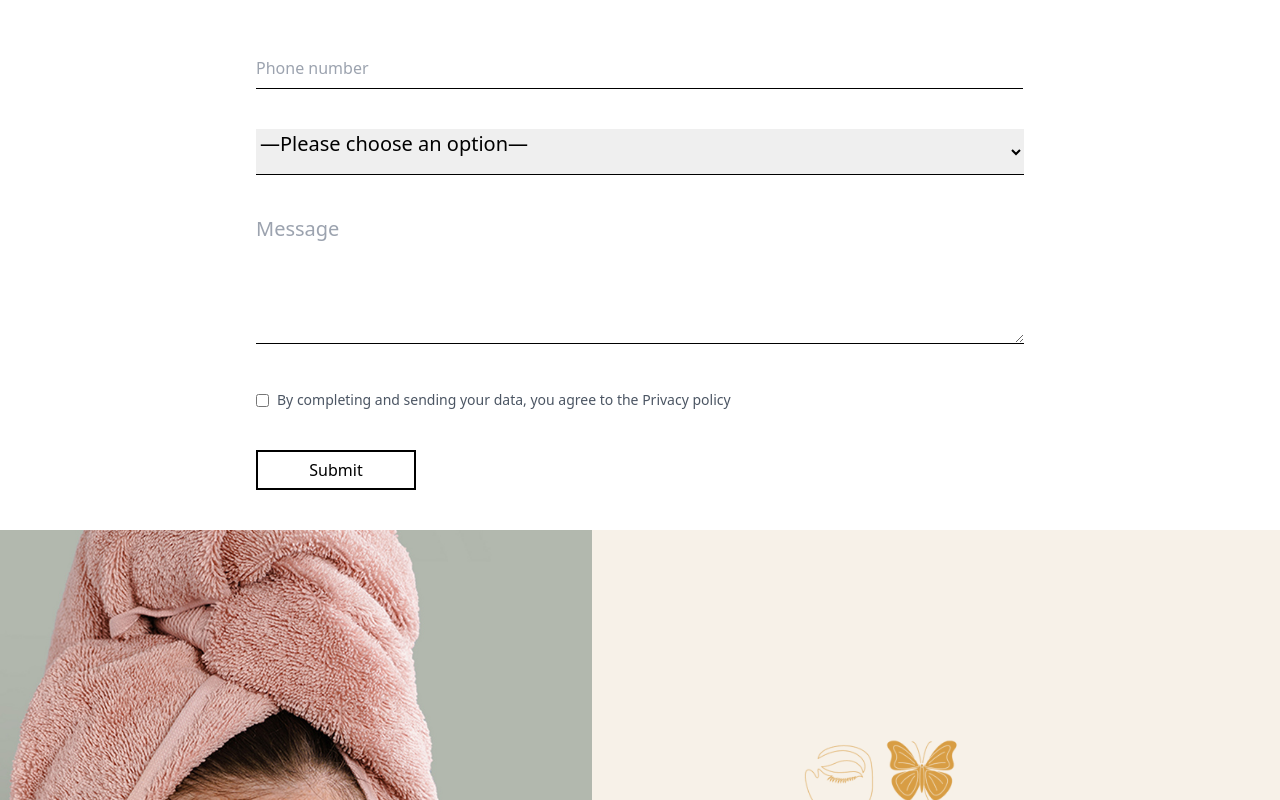
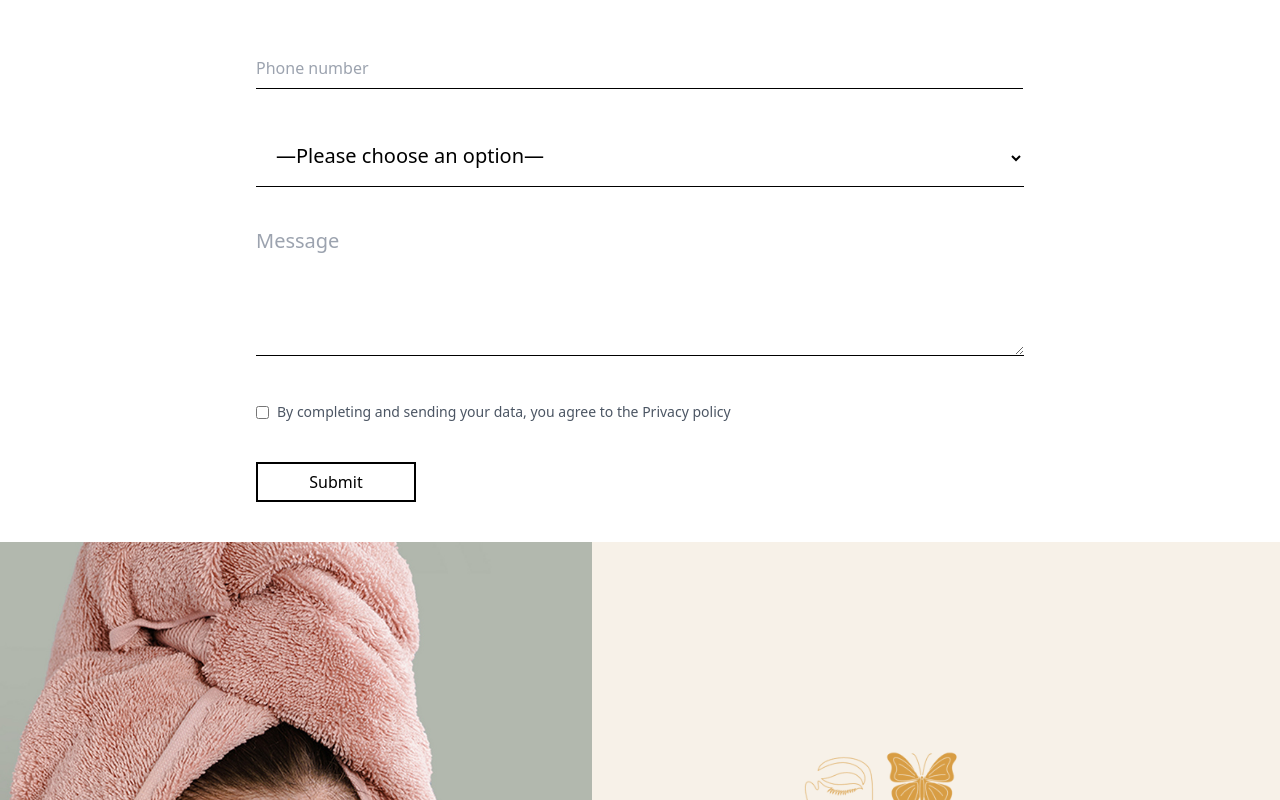
Before and after one commit to Nishantvidhuri/angelicsalon, a React (Vite) app: page /location in a window 1280 px wide. Shown: the part 840-1640 px from the top of the page. Built offline with nearby package versions, Linux system fonts and the light colour scheme; a web font is replaced by a local one.

Commit message:
modified:   src/components/contact/SecondSection.jsx 	modified:   src/pages/Location.jsx

```diff
--- a/src/components/contact/SecondSection.jsx
+++ b/src/components/contact/SecondSection.jsx
@@ -19,26 +19,27 @@ function SecondSection() {
 
      {/* Dropdown */}
 <select
-          className="w-full border-b pb-4 text-xl border-black focus:border-black focus:ring-0 focus:outline-none"
+  className="w-[100%] sm:w-[90%] md:w-[100%] border-b pb-4 text-lg sm:text-xl border-black focus:border-black focus:ring-0 focus:outline-none  px-4 py-3 bg-white"
   required
   defaultValue=""
 >
   <option value="" hidden>
     —Please choose an option—
   </option>
-          <option value="cut" className="bg-white hover:text-[#BD895A] hover:bg-transparent">
+  <option value="cut" className="bg-white hover:text-[#BD895A] hover:bg-transparent py-2">
     Cut
   </option>
-          <option value="wash_style" className="bg-white hover:text-[#BD895A]">
+  <option value="wash_style" className="bg-white hover:text-[#BD895A] py-2">
     Wash & style
   </option>
-          <option value="braids" className="bg-white hover:text-[#BD895A]">
+  <option value="braids" className="bg-white hover:text-[#BD895A] py-2">
     Braids
   </option>
-          <option value="balayage" className="bg-white hover:text-[#BD895A]">
+  <option value="balayage" className="bg-white hover:text-[#BD895A] py-2">
     Balayage
   </option>
 </select>
+
 
         {/* Message Box */}
         <textarea
--- a/src/pages/Location.jsx
+++ b/src/pages/Location.jsx
@@ -1,30 +1,35 @@
-import React from 'react';
+import React from "react";
 
-import SecondSection from '../components/contact/SecondSection';
-import FirstSection from '../components/contact/FirstSection';
-import ThirdSection from '../components/contact/ThirdSection';
-import ForthSection from '../components/contact/ForthSection';
-import MapSection from '../components/contact/MapSection';
-import Footer from '../components/Footer';
-import { Navigate } from 'react-router-dom';
-import Navbar from './Navbar';
+import SecondSection from "../components/contact/SecondSection";
+import FirstSection from "../components/contact/FirstSection";
+import ThirdSection from "../components/contact/ThirdSection";
+import ForthSection from "../components/contact/ForthSection";
+import MapSection from "../components/contact/MapSection";
+import Footer from "../components/Footer";
+import Navbar from "./Navbar";
 
 function Location() {
   return (
-    <div className="relative w-full h-">
-      <Navbar/>
-      <FirstSection/>
-      <SecondSection/>
-      <ThirdSection/>
-      <ForthSection/>
-      <div className='bg-white w-screen h-10 -translate-y-[20%]'>
+    <div className="relative w-full h-auto">
+      <Navbar />
+      <FirstSection />
+      <SecondSection />
+      <ThirdSection />
+      <ForthSection />
 
-      </div>
-      <MapSection/>
+      {/* White Space Between Sections */}
+      <div className="bg-white w-full h-10 sm:h-16"></div>
+
+      {/* Map Section */}
+      <MapSection />
+
+      {/* Full-Width Responsive SVG Wave */}
+      <div className="relative w-screen min-w-full -mt-10 sm:-mt-20">
         <svg
-  className="absolute -translate-y-20 w-full hidden sm:block"
+          className="absolute left-0 w-screen min-w-full h-[50px] sm:h-[80px] md:h-[100px] lg:h-[120px]"
           xmlns="http://www.w3.org/2000/svg"
           viewBox="0 0 1440 120"
+          preserveAspectRatio="none"
         >
           <path
             fill="#004d40"
@@ -32,11 +37,11 @@ function Location() {
             d="M0,60 Q72,100 144,60 T288,60 T432,60 T576,60 T720,60 T864,60 T1008,60 T1152,60 T1296,60 T1440,60 L1440,120 L0,120 Z"
           />
         </svg>
-
-      <Footer/>
       </div>
 
-
+      {/* Footer */}
+      <Footer />
+    </div>
   );
 }
 
```
Lines whose indentation alone changed are shown as unchanged.
